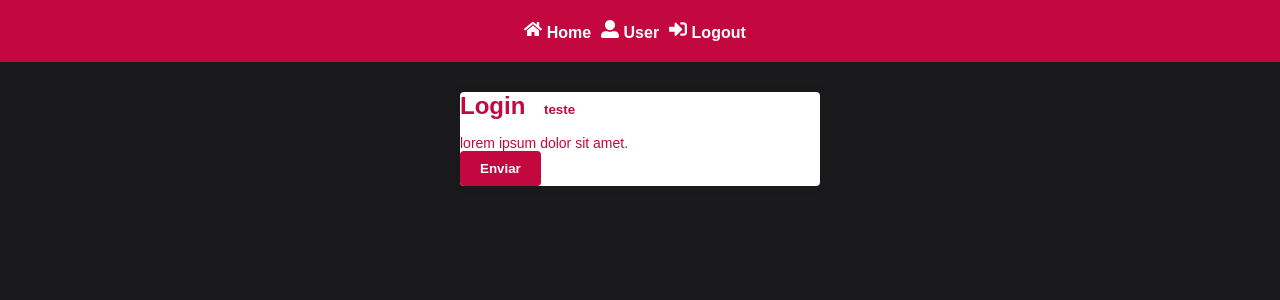
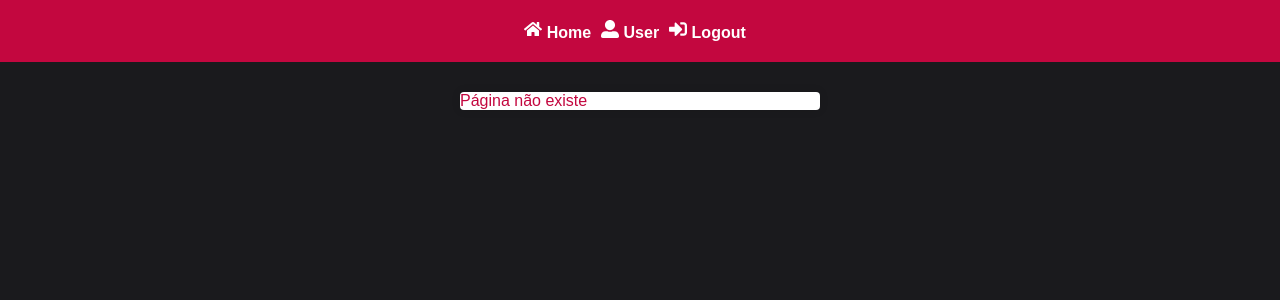
Before and after one commit to grasielarosa/react-redux-project-base, a React (Create React App) app: page /login in a window 1280 px wide. Shown: the top 300 px of the page. Built offline with nearby package versions, Linux system fonts and the light colour scheme; the HTML template or start-up script is replaced by a standard one.

Commit message:
react router introduction

```diff
--- a/package.json
+++ b/package.json
@@ -7,6 +7,7 @@
     "react": "^17.0.2",
     "react-dom": "^17.0.2",
     "react-icons": "^4.3.1",
+    "react-router-dom": "^6.0.2",
     "react-scripts": "4.0.3",
     "styled-components": "^5.3.3"
   },
--- a/src/App.js
+++ b/src/App.js
@@ -1,14 +1,13 @@
 /* eslint-disable react/function-component-definition */
 import React from 'react';
-import Header from './components/Header';
-import Login from './pages/Login';
+
+import AppWrapper from './routes';
 import GlobalStyle from './styles/GlobalStyles';
 
 function App() {
   return (
     <>
-      <Header />
-      <Login />
+      <AppWrapper />
       <GlobalStyle />
     </>
   );
--- a/src/components/Header/index.js
+++ b/src/components/Header/index.js
@@ -2,20 +2,22 @@
 /* eslint-disable react/function-component-definition */
 import React from 'react';
 import { FaHome, FaSignInAlt, FaUserAlt } from 'react-icons/fa';
+import { Link } from 'react-router-dom';
+
 import { Nav } from './styled';
 
 export default function Header() {
   return (
     <Nav>
-      <a href="#">
+      <Link to="/">
         <FaHome size={18} /> Home
-      </a>
-      <a href="#">
+      </Link>
+      <Link to="/login">
         <FaUserAlt size={18} /> User
-      </a>
-      <a href="#">
+      </Link>
+      <Link to="logout">
         <FaSignInAlt size={18} /> Logout
-      </a>
+      </Link>
     </Nav>
   );
 }
--- /dev/null
+++ b/src/pages/Page404/index.js
@@ -0,0 +1,8 @@
+/* eslint-disable react/function-component-definition */
+import React from 'react';
+
+import { Container } from '../../styles/GlobalStyles';
+
+export default function Page404() {
+  return <Container>Página não existe</Container>;
+}
--- /dev/null
+++ b/src/routes/index.js
@@ -0,0 +1,19 @@
+/* eslint-disable react/function-component-definition */
+import React from 'react';
+import { BrowserRouter, Routes, Route } from 'react-router-dom';
+import Header from '../components/Header';
+
+import Login from '../pages/Login';
+import Page404 from '../pages/Page404';
+
+export default function AppWrapper() {
+  return (
+    <BrowserRouter>
+      <Header />
+      <Routes>
+        <Route exact path="/" element={<Login />} />
+        <Route path="*" element={<Page404 />} />
+      </Routes>
+    </BrowserRouter>
+  );
+}
```
Also changed, not shown: 1 other file (tests, documents, lock files or other folders).
